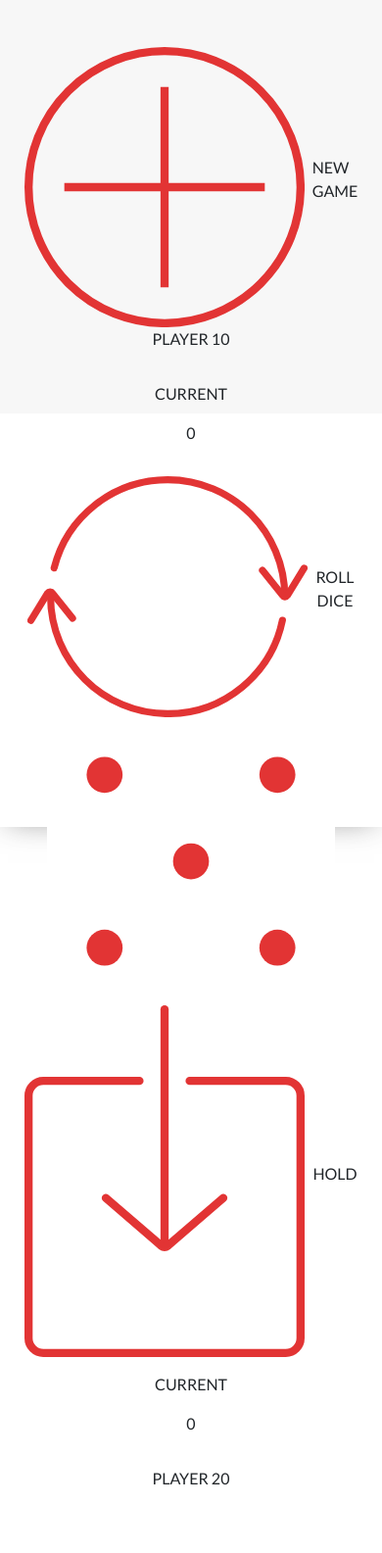
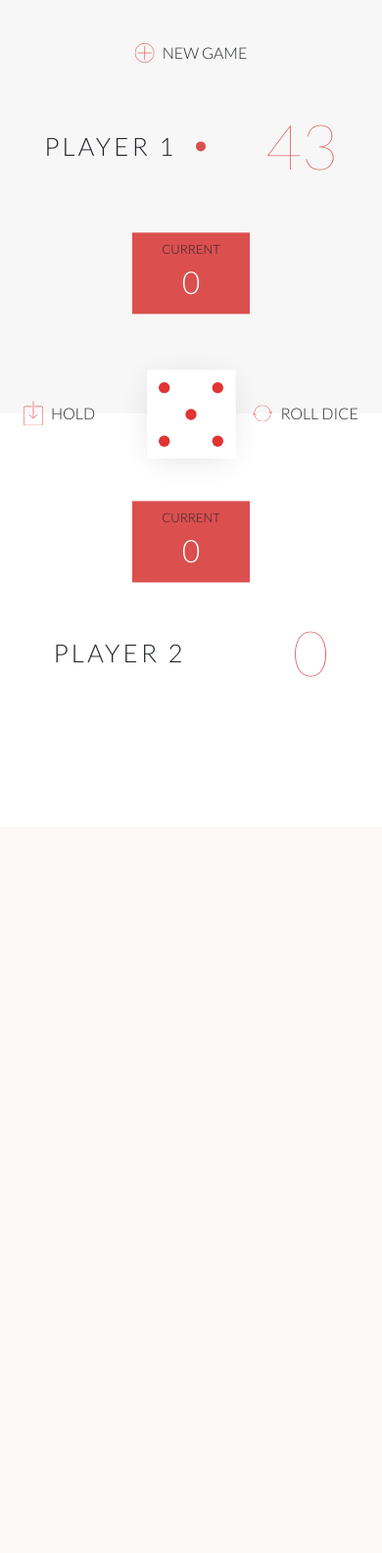
Before and after one commit to Guibertinpro/dice-game, a PHP site: page / in a window 390 px wide. Shown: the whole page at 98% size. After the commit the page ends 691 px from the top, so only its background shows below. Run offline with PHP 8.4, Linux system fonts and the light colour scheme.

Commit message:
Added responsive style

```diff
--- a/assets/css/styles.css
+++ b/assets/css/styles.css
@@ -7,21 +7,121 @@
 :root{
   --color-primary : #DB4F4F;
   --color-light-grey: #F7F7F7;
-
 }
 
 body{
   font-family: 'Lato', sans-serif;
+  font-weight: 300;
   font-size: 16px;
+}
+
+p{
+  margin: 0;
 }
 
 #dice-game{
   box-shadow: 0 0 30px -8px rgb(50 50 50 / 60%);
   width: 100vw;
   height: 100vh;
-  background: linear-gradient(var( --color-light-grey), var( --color-light-grey)) no-repeat;
-  background-repeat: no-repeat;
-  background-size: 100% 50%;
+}
+.content-dice-game {
+  height: 100%;
+}
+.container-current-game {
+  height: inherit;
+}
+.container-player{
+  height: 50%;
+  width: 100%;
+  position: relative;
+}
+.container-player-1{
+  background: var(--color-light-grey);
+}
+.content-player {
+  position: absolute;
+  top: 50%;
+  left: 50%;
+  transform: translate(-50%, -50%);
+  width: 100%;
+}
+
+.container-new-game {
+  top: 5%;
+  left: 50%;
+  transform: translateX(-50%);
+}
+.container-play {
+  top: 50%;
+  left: 50%;
+  transform: translate(-50%, -50%);
+  width: 100%;
+}
+.content-play {
+  max-width: 500px;
+  margin: auto;
+}
+.text-link{
+  font-size: 1rem;
+}
+
+.number-player{
+  font-weight: 200;
+  font-size: 4rem;
+  color: var(--color-primary);
+}
+.text-player{
+  font-size: 1.6rem;
+  font-weight: 300;
+  letter-spacing: 0.2rem;
+}
+
+.number-current{
+  color: white;
+  font-size: 2rem;
+}
+.current{
+  font-size: 0.8rem;
+}
+
+.content-link img{
+  width: 20px;
+  height: auto;
+}
+
+.dice-img{
+  width: 91px;
+  height: auto;
+  box-shadow: 0px 4px 33px -9px rgb(50 50 50 / 20%);
+}
+
+.global-player{
+  background: var(--color-primary);
+  width: 120px;
+  margin: auto;
+}
+
+.text-player-1:after {
+  content: "";
+  display: block;
+  position: absolute;
+  width: 10px;
+  height: 10px;
+  background: var(--color-primary);
+  border-radius: 50%;
+  top: 50%;
+  right: -30px;
+  transform: translateY(-50%);
+}
+
+.container-dice {
+  position: absolute;
+  top: -32px;
+  left: 50%;
+  transform: translateX(-50%);
+}
+.round-player {
+  margin-bottom: 40px;
 }
 
 @media (min-width: 768px){
--- a/assets/templates/index.html
+++ b/assets/templates/index.html
@@ -22,53 +22,54 @@
 <body>
 
   <div id="dice-game">
-    <div class="content-dice-game p-5">
-      <div class="container-new-game">
+    <div class="content-dice-game position-relative">
+      <div class="container-current-game d-md-flex">
+        <div class="container-player container-player-1 col-12 col-md-6">
+          <div class="content-player player-1">
+            <div class="round-player round-player-1 d-flex align-items-center justify-content-around flex-md-column">
+              <p class="text-player text-player-1 text-uppercase position-relative">player 1</p>
+              <p class="number-player number-player-1 text-uppercase">43</p>
+            </div>
+            <div class="global-player global-player-1 text-center px-3 py-2">
+              <p class="current text-uppercase">current</p>
+              <p class="number-current number-current-1 text-uppercase">0</p>
+            </div>
+          </div>
+        </div>
+
+        <div class="container-player container-player-2 col-12 col-md-6">
+          <div class="content-player player-2 d-md-flex flex-column-reverse">
+            <div class="global-player global-player-2 text-center px-3 py-2">
+              <p class="current text-uppercase">current</p>
+              <p class="number-current number-current-2 text-uppercase">0</p>
+            </div>
+            <div class="round-player round-player-2 d-flex align-items-center justify-content-around flex-md-column mt-4 mt-md-0">
+              <p class="text-player text-player-2 text-uppercase position-relative">player 2</p>
+              <p class="number-player number-player-2 text-uppercase">0</p>
+            </div>
+          </div>
+        </div>
+      </div>
+      <div class="container-new-game position-absolute">
         <div class="content-link content-new-game d-flex align-items-center justify-content-center">
           <img class="img-new-game me-2" src="../img/new.svg" alt="new game">
           <p class="text-link text-uppercase">new game</p>
         </div>
       </div>
-      <div class="container-current-game">
-        <div class="container-player">
-          <div class="content-player player-1">
-            <div class="round-player round-player-1 d-flex align-items-center justify-content-center">
-              <p class="text-player text-player-1 text-uppercase">player 1</p>
-              <p class="number-player number-player-1 text-uppercase">0</p>
-            </div>
-            <div class="global-player global-player-1 text-center p-3">
-              <p class="current text-uppercase">current</p>
-              <p class="number-current number-current-1 text-uppercase">0</p>
+      <div class="container-play position-absolute">
+        <div class="content-play text-center d-flex flex-row-md-reverse justify-content-between px-4">
+          <div class="content-link content-hold d-flex align-items-center justify-content-center">
+            <img class="img-hold me-2" src="../img/hold.svg" alt="hold">
+            <p class="text-link text-uppercase">hold</p>
+          </div>
+          <div class="container-dice">
+            <div class="content-dice">
+              <img class="dice-img" src="../img/dice-5.svg" alt="dice">
             </div>
           </div>
-        </div>
-        <div class="container-play">
-          <div class="content-play text-center">
-            <div class="content-link content-roll-dice d-flex align-items-center justify-content-center">
-              <img class="img-roll-dice me-2" src="../img/roll.svg" alt="roll dice">
-              <p class="text-link text-uppercase">roll dice</p>
-            </div>
-            <div class="container-dice">
-              <div class="content-dice">
-                <img class="dice-img" src="../img/dice-5.svg" alt="dice">
-              </div>
-            </div>
-            <div class="content-link content-hold d-flex align-items-center justify-content-center">
-              <img class="img-hold me-2" src="../img/hold.svg" alt="hold">
-              <p class="text-link text-uppercase">hold</p>
-            </div>
-          </div>
-        </div>
-        <div class="container-player">
-          <div class="content-player player-2">
-            <div class="global-player global-player-2 text-center p-3">
-              <p class="current text-uppercase">current</p>
-              <p class="number-current number-current-2 text-uppercase">0</p>
-            </div>
-            <div class="round-player round-player-2 d-flex align-items-center justify-content-center">
-              <p class="text-player text-player-2 text-uppercase">player 2</p>
-              <p class="number-player number-player-2 text-uppercase">0</p>
-            </div>
+          <div class="content-link content-roll-dice d-flex align-items-center justify-content-center">
+            <img class="img-roll-dice me-2" src="../img/roll.svg" alt="roll dice">
+            <p class="text-link text-uppercase">roll dice</p>
           </div>
         </div>
       </div>
```
Also changed, not shown: other parts of assets/css/styles.css (+24 -2 lines).
